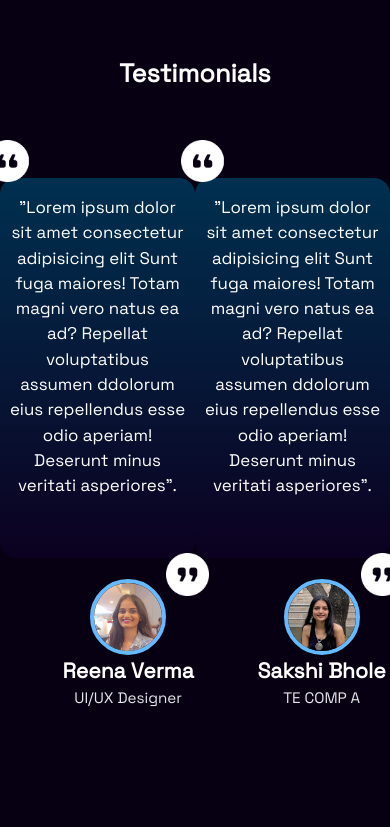
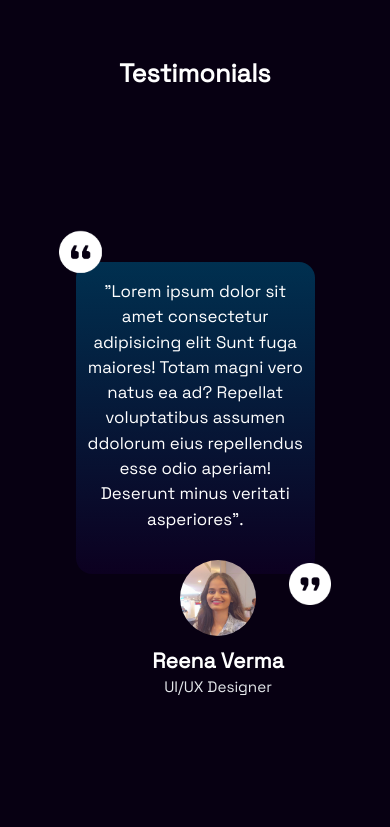
Before and after one commit to harshit83/my_harshit_portfolio, a Next.js app: page / in a window 390 px wide. Shown: the part 4900-5727 px from the top of the page. Built offline with nearby package versions, Linux system fonts and the light colour scheme.

Commit message:
testimonials completed

```diff
--- a/components/About/index.js
+++ b/components/About/index.js
@@ -17,7 +17,7 @@ export default function About() {
         Full Stack Developer
       </h2>
 
-      <div className="flex flex-col-reverse md:flex-row md:w-[85%] mx-auto justify-between">
+      <div className="flex flex-col-reverse md:flex-row md:w-[95%] mx-auto justify-between">
         <div className="w-[90%] md:w-[60%] mx-auto md:mx-0">
           <div className="flex flex-row justify-start items-center">
             <h1 className="text-[2.8vh] md:text-[4vh] mr-[2vh] font-semibold">
--- a/components/Testimonials/index.js
+++ b/components/Testimonials/index.js
@@ -1,6 +1,13 @@
 import React from "react";
 import TestimonialCard from "../../elements/TestominialCard";
-import Tilt from "react-parallax-tilt";
+import SwiperCore, { Navigation, Autoplay } from "swiper";
+import { Swiper, SwiperSlide } from "swiper/react";
+import "swiper/swiper-bundle.css";
+// import 'swiper/css';
+// import 'swiper/css/effect-coverflow';
+import 'swiper/css/pagination';
+SwiperCore.use([Navigation, Pagination, Autoplay]);
+import { EffectCoverflow, Pagination } from 'swiper/modules';
 
 export default function Testimonials() {
   const testidata = [
@@ -18,27 +25,84 @@ export default function Testimonials() {
       testdesc:
         "Lorem ipsum dolor sit amet consectetur adipisicing elit Sunt fuga maiores! Totam magni vero natus ea ad? Repellat voluptatibus assumen ddolorum eius repellendus esse odio aperiam! Deserunt minus veritati asperiores",
     },
+    {
+      testiImg: "/Images/aditi.jfif",
+      testName: "Aditi Nikam",
+      testPost: "TE CS&E",
+      testdesc:
+        "Lorem ipsum dolor sit amet consectetur adipisicing elit Sunt fuga maiores! Totam magni vero natus ea ad? Repellat voluptatibus assumen ddolorum eius repellendus esse odio aperiam! Deserunt minus veritati asperiores",
+    },
+    {
+      testiImg: "/Images/ayush.jfif",
+      testName: "Ayush Lahoti",
+      testPost: "CEO - Bunchup",
+      testdesc:
+        "Lorem ipsum dolor sit amet consectetur adipisicing elit Sunt fuga maiores! Totam magni vero natus ea ad? Repellat voluptatibus assumen ddolorum eius repellendus esse odio aperiam! Deserunt minus veritati asperiores",
+    },
+    {
+      testiImg: "/Images/sakshi.jpg",
+      testName: "Sakshi Bhole",
+      testPost: "TE COMP A",
+      testdesc:
+        "Lorem ipsum dolor sit amet consectetur adipisicing elit Sunt fuga maiores! Totam magni vero natus ea ad? Repellat voluptatibus assumen ddolorum eius repellendus esse odio aperiam! Deserunt minus veritati asperiores",
+    },
+    {
+      testiImg: "/Images/anu.jpg",
+      testName: "Anushri Khadke",
+      testPost: "TE COMP A",
+      testdesc:
+        "Lorem ipsum dolor sit amet consectetur adipisicing elit Sunt fuga maiores! Totam magni vero natus ea ad? Repellat voluptatibus assumen ddolorum eius repellendus esse odio aperiam! Deserunt minus veritati asperiores",
+    },
   ];
 
   return (
-    <div className="mb-[10vh] h-[80vh]">
-      <h1 className="text-[3vh] md:text-[5vh] my-[5vh] mb-[10vh] text-white text-center">
+    <div className="mb-[10vh]">
+      <h1 className="text-[3vh] md:text-[5vh] my-[5vh] text-white text-center">
         Testimonials
       </h1>
 
-      <div className="flex">
+      <div className="w-[100%] mx-auto p-[5vh]">
+      <Swiper
+        slidesPerView={1} // For mobile, 1 card visible
+        spaceBetween={10}
+        loop={true}
+        effect={'coverflow'}
+        grabCursor={true}
+        centeredSlides={true}
+        autoplay={true}
+        coverflowEffect={{
+          rotate:50,
+          stretch:0,
+          depth:100,
+          modifier:1,
+          slideShadows:true,
+        }}
+        pagination={true}
+        modules={[EffectCoverflow,Pagination]}
+        breakpoints={{
+          640: {
+            slidesPerView: 3, // For desktop, 3 cards visible
+            spaceBetween: 20,
+          },
+        }}
+        className="mySwiper h-[70vh]"
+      >
         {testidata.map((item, index) => (
+          <SwiperSlide key={index}>
+            <div className="p-[4vh] py-[10vh]">
               <TestimonialCard
-            key={index}
                 testimonialdesc={item.testdesc}
                 testimonialname={item.testName}
                 testimonialpost={item.testPost}
                 testimonialimg={item.testiImg}
               />
+            </div>
+          </SwiperSlide>
         ))}
+      </Swiper>
       </div>
 
-      {/* <Tilt className="w-[80%] md:w-[60%] lg:w-[40%] mx-auto tesgradient pt-[2vh] p-[1vh] md:p-[4vh] rounded-2xl relative">
+      {/* <Tilt className=" mx-auto tesgradient pt-[2vh] p-[1vh] md:p-[4vh] rounded-2xl relative">
         <img
           src="/Images/inverted.png"
           className="absolute -left-[7%] -top-[10%] md:-left-[4%] md:-top-[10%] w-[5vh]"
@@ -49,26 +113,27 @@ export default function Testimonials() {
           className="absolute -right-[7%] -bottom-[10%] md:-right-[4%] md:-bottom-[10%] w-[5vh]"
           alt=""
         />
-        <p className="text-[2vh] md:text-[2.8vh] text-white font-medium text-center mb-[6vh]">
-          "testimonialdesc".
+        <p className="text-[2vh] md:text-[2.5vh] text-white font-medium text-center mb-[4vh]">
+          "{testimonialdesc}".
         </p>
         <div className="absolute left-[32%] -bottom-[40%] md:left-[35%] md:-bottom-[40%]">
           <div className="flex flex-row justify-center items-center">
             <img
-              src="/Images/sakshi.jpg"
-              className="w-[9vh] md:w-[12vh] mx-auto rounded-full"
+              src={testimonialimg}
+              className="w-[9vh] md:w-[10vh] mb-[1vh] mx-auto rounded-full"
               alt=""
             />
           </div>
           <p className="text-[2.5vh] md:text-[3vh] text-white text-center">
-            testimonialname
+            {testimonialname}
           </p>
           <p className="text-[1.8vh] md:text-[2.3vh] text-gray-200 font-normal text-center">
-            testimonialpost
+            {testimonialpost}
           </p>
         </div>
       </Tilt> */}
 
+
     </div>
   );
 }
--- a/elements/TestominialCard/index.js
+++ b/elements/TestominialCard/index.js
@@ -9,7 +9,7 @@ const TestimonialCard = ({
 }) => {
   return (
     <>
-      <Tilt className="w-[80%] md:w-[60%] lg:w-[40%] mx-auto tesgradient pt-[2vh] p-[1vh] md:p-[4vh] rounded-2xl relative">
+      <Tilt className=" mx-auto tesgradient pt-[2vh] p-[1vh] md:p-[4vh] rounded-2xl relative">
         <img
           src="/Images/inverted.png"
           className="absolute -left-[7%] -top-[10%] md:-left-[4%] md:-top-[10%] w-[5vh]"
@@ -20,14 +20,14 @@ const TestimonialCard = ({
           className="absolute -right-[7%] -bottom-[10%] md:-right-[4%] md:-bottom-[10%] w-[5vh]"
           alt=""
         />
-        <p className="text-[2vh] md:text-[2.8vh] text-white font-medium text-center mb-[6vh]">
+        <p className="text-[2vh] select-none md:text-[2.5vh] text-white font-medium text-center mb-[4vh]">
           "{testimonialdesc}".
         </p>
         <div className="absolute left-[32%] -bottom-[40%] md:left-[35%] md:-bottom-[40%]">
           <div className="flex flex-row justify-center items-center">
             <img
               src={testimonialimg}
-              className="tespic w-[9vh] md:w-[12vh] mx-auto rounded-full"
+              className="w-[9vh] md:w-[10vh] mb-[1vh] mx-auto rounded-full"
               alt=""
             />
           </div>
--- a/styles/globals.css
+++ b/styles/globals.css
@@ -415,3 +415,13 @@ body {
 .tespic{
   border: 4px solid rgb(100, 185, 255);
 }
+
+.swiper-3d .swiper-slide-shadow-left,
+.swiper-3d .swiper-slide-shadow-right {
+  background-image: none; /* Remove the default shadow background */
+  opacity: 0; /* Hide the shadows by setting their opacity to 0 */
+}
+
+.swiper-pagination.swiper-pagination-bullets.swiper-pagination-horizontal {
+  display: none;
+}
```
Also changed, not shown: public/Images/aditi.jfif (added), public/Images/ayush.jfif (added). Lines whose indentation alone changed are shown as unchanged.
